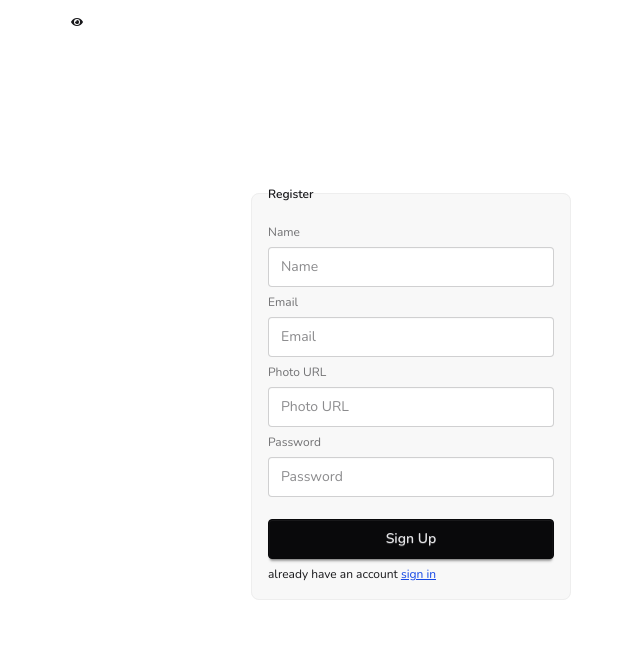
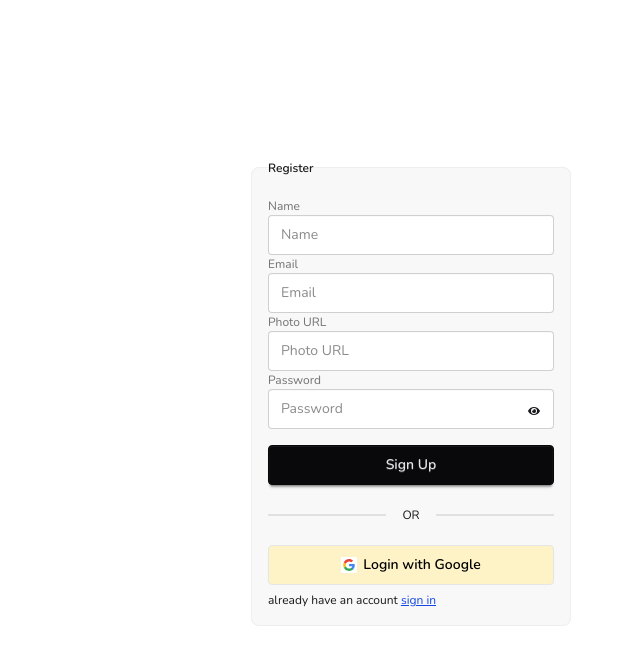
Before and after one commit to mmdjjahid/social_development_events_platform_client, a React (Vite) app: page /register in a window 1280 px wide. Shown: the top 664 px of the page, without its empty margins (229-869 px from the left). Built offline with nearby package versions, Linux system fonts and the light colour scheme; no server answers.

Commit message:
nav done

```diff
--- a/package.json
+++ b/package.json
@@ -17,6 +17,7 @@
     "react-dom": "^19.2.0",
     "react-icons": "^5.5.0",
     "react-router": "^7.9.5",
+    "react-toastify": "^11.0.5",
     "tailwindcss": "^4.1.17"
   },
   "devDependencies": {
--- a/src/Components/NavBar.jsx
+++ b/src/Components/NavBar.jsx
@@ -1,8 +1,18 @@
-import React from "react";
-import { Link, NavLink } from "react-router";
+import React, { useContext } from "react";
+import { Link, NavLink, useNavigate } from "react-router";
 import avatar from "../assets/Avatar.png"
+import { AuthContext } from "../Context/CreateContext";
 
 const NavBar = () => {
+    const {user,logOut, setUser, loading} = useContext(AuthContext)
+    const navigate = useNavigate();
+
+  const handleLogout = async () => {
+    await logOut();
+    setUser("");
+    navigate("/");
+  };
+    console.log(user)
   const links = (
     <>
       <li>
@@ -45,6 +55,8 @@ const NavBar = () => {
           <ul className="menu menu-horizontal px-1">{links}</ul>
         </div>
         <div className="navbar-end gap-3">
+            {loading ? <span className="loading loading-spinner loading-xl"></span>:
+            user ?
           <div className="dropdown dropdown-end">
             <div
               tabIndex={0}
@@ -54,31 +66,33 @@ const NavBar = () => {
               <div className="w-10 rounded-full">
                 <img
                   alt="Tailwind CSS Navbar component"
-                  src={avatar}
+                  src={user.photoURL ? user.photoURL : avatar}
                 />
               </div>
             </div>
             <ul
               tabIndex="-1"
-              className=" hidden menu menu-sm dropdown-content bg-base-100 rounded-box z-1 mt-3 w-52 p-2 shadow"
+              className=" menu menu-sm dropdown-content bg-base-100 rounded-box z-1 mt-3 w-52 p-2 shadow"
 
             >
+
               <li>
-                <a className="justify-between">
-                  Profile
-                  <span className="badge">New</span>
-                </a>
+                <Link>Create Event</Link>
               </li>
               <li>
-                <a>Settings</a>
+                <Link>Manage Events</Link>
               </li>
               <li>
-                <a>Logout</a>
+                <Link>Joined Events</Link>
+              </li>
+              <li>
+                <button onClick={handleLogout}>Logout</button>
               </li>
             </ul>
           </div>
+          :
           <Link to={"/login"} className="btn">Login</Link>
-        </div>
+}        </div>
       </nav>
     </div>
   );
--- /dev/null
+++ b/src/Context/AuthContext.jsx
@@ -0,0 +1,77 @@
+import React, { useEffect, useState } from "react";
+import { AuthContext } from "./CreateContext";
+import { app } from "../Auth/firebase.config.js";
+import {
+  getAuth,
+  createUserWithEmailAndPassword,
+  onAuthStateChanged,
+  signOut,
+  signInWithEmailAndPassword,
+  updateProfile,
+  GoogleAuthProvider,
+  signInWithPopup,
+  sendPasswordResetEmail,
+} from "firebase/auth";
+
+
+const AuthProvider = ({ children }) => {
+  const auth = getAuth(app);
+  const [user, setUser] = useState("");
+  const [loading, setLoading] = useState(true);
+  const googleProvider = new GoogleAuthProvider();
+
+  const registerUser = (email, password) => {
+    setLoading(true);
+    return createUserWithEmailAndPassword(auth, email, password);
+  };
+
+  const loginUser = (email, password) => {
+    return signInWithEmailAndPassword(auth, email, password);
+  };
+
+  const updateUser = (userName, photoUrl) => {
+    return updateProfile(auth.currentUser, {
+      displayName: userName,
+      photoURL: photoUrl,
+    });
+  };
+
+  useEffect(() => {
+    const unsubscribe = onAuthStateChanged(auth, (user) => {
+      setUser(user ? user : "");
+      setLoading(false);
+    });
+    return () => unsubscribe();
+  }, [auth]);
+
+  const logOut = () => {
+    setLoading(true);
+    signOut(auth).finally(() => setLoading(false));
+  };
+
+  const resetPass = (email)=>{
+    return sendPasswordResetEmail(auth,email)
+  }
+
+
+  const googleLogin = ()=>{
+    return signInWithPopup(auth,googleProvider)
+  }
+
+  const value = {
+    registerUser,
+    user,
+    logOut,
+    loginUser,
+    setUser,
+    setLoading,
+    loading,
+    updateUser,
+    googleLogin,
+    resetPass,
+  };
+
+  return <AuthContext.Provider value={value}>{children}</AuthContext.Provider>;
+};
+
+export default AuthProvider;
--- /dev/null
+++ b/src/Context/CreateContext.jsx
@@ -0,0 +1,3 @@
+import { createContext } from "react";
+
+export const AuthContext = createContext()
--- a/src/Layouts/MainLayout.jsx
+++ b/src/Layouts/MainLayout.jsx
@@ -1,12 +1,14 @@
 import React from 'react';
 import { Outlet } from 'react-router';
 import NavBar from '../Components/NavBar';
+
 
 const MainLayout = () => {
     return (
         <div>
             <NavBar></NavBar>
             <Outlet></Outlet>
+
         </div>
     );
 };
--- a/src/Pages/Register/Register.jsx
+++ b/src/Pages/Register/Register.jsx
@@ -1,8 +1,14 @@
-import React, { useState } from "react";
-import { FaEye } from "react-icons/fa";
-import { Link } from "react-router";
+import React, { useContext, useState } from "react";
+import { FaEye, FaEyeSlash } from "react-icons/fa";
+import { Link, Navigate, useNavigate } from "react-router";
+import { AuthContext } from "../../Context/CreateContext";
+import { toast } from "react-toastify";
 
 const Register = () => {
+  const navigate = useNavigate();
+  const { registerUser, setLoading, updateUser, googleLogin } =
+    useContext(AuthContext);
+  const [error, setError] = useState("");
   const [passState, setPassState] = useState(false);
   const [UppercaseState, setUppercaseState] = useState(false);
   const [LowercaseState, setLowercaseState] = useState(false);
@@ -16,6 +22,76 @@ const Register = () => {
     const photoURL = e.target.photoURL.value;
     const password = e.target.password.value;
     console.log(name, email, photoURL, password);
+    registerUser(email, password)
+      .then((userCredential) => {
+        console.log(userCredential);
+        updateUser(name, photoURL)
+          .then(() => {
+            setError("");
+            setLoading(false);
+            toast.success("User Register Success");
+          })
+          .catch((error) => {
+            switch (error.code) {
+              case "auth/email-already-in-use":
+                toast.error("This email is already registered.");
+                setError("This email is already registered.");
+                break;
+              case "auth/invalid-email":
+                toast.error("Please enter a valid email address.");
+                setError("Please enter a valid email address.");
+                break;
+              case "auth/weak-password":
+                toast.error("Password is too weak (min. 6 characters).");
+                setError("Password is too weak (min. 6 characters).");
+                break;
+              case "auth/network-request-failed":
+                toast.error("Network error. Please check your connection.");
+                setError("Network error. Please check your connection.");
+                break;
+              default:
+                toast.error(error.message);
+                setError(error.message);
+            }
+          });
+      })
+      .catch((error) => {
+        switch (error.code) {
+          case "auth/email-already-in-use":
+            toast.error("This email is already registered.");
+            setError("This email is already registered.");
+            break;
+          case "auth/invalid-email":
+            toast.error("Please enter a valid email address.");
+            setError("Please enter a valid email address.");
+            break;
+          case "auth/weak-password":
+            toast.error("Password is too weak (min. 6 characters).");
+            setError("Password is too weak (min. 6 characters).");
+            break;
+          case "auth/network-request-failed":
+            toast.error("Network error. Please check your connection.");
+            setError("Network error. Please check your connection.");
+            break;
+          default:
+            toast.error(error.message);
+            setError(error.message);
+        }
+      });
+  };
+
+  const googleLoginBtn = () => {
+      googleLogin()
+        .then((result) => {
+          const user = result.user;
+          toast.success(`Login Success use ${user.displayName}`);
+          // console.log(user);
+          setError("");
+          navigate("/");
+        })
+        .catch((error) => {
+          toast.error(error.message);
+        });
     };
 
   const passVerify = (e) => {
@@ -36,15 +112,22 @@ const Register = () => {
     } else setPassState(false);
   };
   return (
-    <form
-      onSubmit={handleRegister}
+    <div
+
       className="flex justify-center items-center h-[97vh]"
     >
       <fieldset className="fieldset bg-base-200 border-base-300 rounded-box w-xs border p-4">
         <legend className="fieldset-legend">Register</legend>
+        <form onSubmit={handleRegister}>
 
         <label className="label">Name</label>
-        <input name="name" type="text" className="input" placeholder="Name" />
+        <input
+          required
+          name="name"
+          type="text"
+          className="input"
+          placeholder="Name"
+        />
 
         <label className="label">Email</label>
         <input
@@ -52,10 +135,12 @@ const Register = () => {
           type="email"
           className="input"
           placeholder="Email"
+          required
         />
 
         <label className="label">Photo URL</label>
         <input
+          required
           name="photoURL"
           type="text"
           className="input"
@@ -63,20 +148,23 @@ const Register = () => {
         />
 
         <label className="label">Password</label>
+        <div className=" relative">
           <input
+            required
             onChange={passVerify}
             name="password"
             type={hidePass ? "password" : "text"}
             className="input"
             placeholder="Password"
           />
-        <spam
-          className="z-50 absolute left-75 top-4"
+          <span
+            className="z-50 absolute left-65 top-4"
             type="button"
             onClick={() => setHidePass(!hidePass)}
           >
             {hidePass ? <FaEye /> : <FaEyeSlash />}
-        </spam>
+          </span>
+        </div>
         {passState && (
           <>
             <p className={UppercaseState ? "text-green-500" : "text-red-500"}>
@@ -91,7 +179,51 @@ const Register = () => {
           </>
         )}
 
-        <button className="btn btn-neutral mt-4">Sign Up</button>
+        <button className="w-full btn btn-neutral mt-4">Sign Up</button>
+
+        </form>
+
+        {/* {error && <p className="text-red-500">{error}</p>} */}
+
+
+
+      <div className="divider">OR</div>
+
+      <button
+            onClick={googleLoginBtn}
+            className="btn bg-amber-100 text-black border-[#e5e5e5]"
+          >
+            <svg
+              aria-label="Google logo"
+              width="16"
+              height="16"
+              xmlns="http://www.w3.org/2000/svg"
+              viewBox="0 0 512 512"
+            >
+              <g>
+                <path d="m0 0H512V512H0" fill="#fff"></path>
+                <path
+                  fill="#34a853"
+                  d="M153 292c30 82 118 95 171 60h62v48A192 192 0 0190 341"
+                ></path>
+                <path
+                  fill="#4285f4"
+                  d="m386 400a140 175 0 0053-179H260v74h102q-7 37-38 57"
+                ></path>
+                <path
+                  fill="#fbbc02"
+                  d="m90 341a208 200 0 010-171l63 49q-12 37 0 73"
+                ></path>
+                <path
+                  fill="#ea4335"
+                  d="m153 219c22-69 116-109 179-50l55-54c-78-75-230-72-297 55"
+                ></path>
+              </g>
+            </svg>
+            Login with Google
+          </button>
+
+
         <p>
           already have an account{" "}
           <Link to={"/login"} className="text-blue-700 underline">
@@ -99,7 +231,8 @@ const Register = () => {
           </Link>
         </p>
         </fieldset>
-    </form>
+    </div>
+
   );
 };
 
```
Also changed, not shown: src/main.jsx (+6 -1 lines), 1 other file (tests, documents, lock files or other folders). Lines whose indentation alone changed are shown as unchanged.
